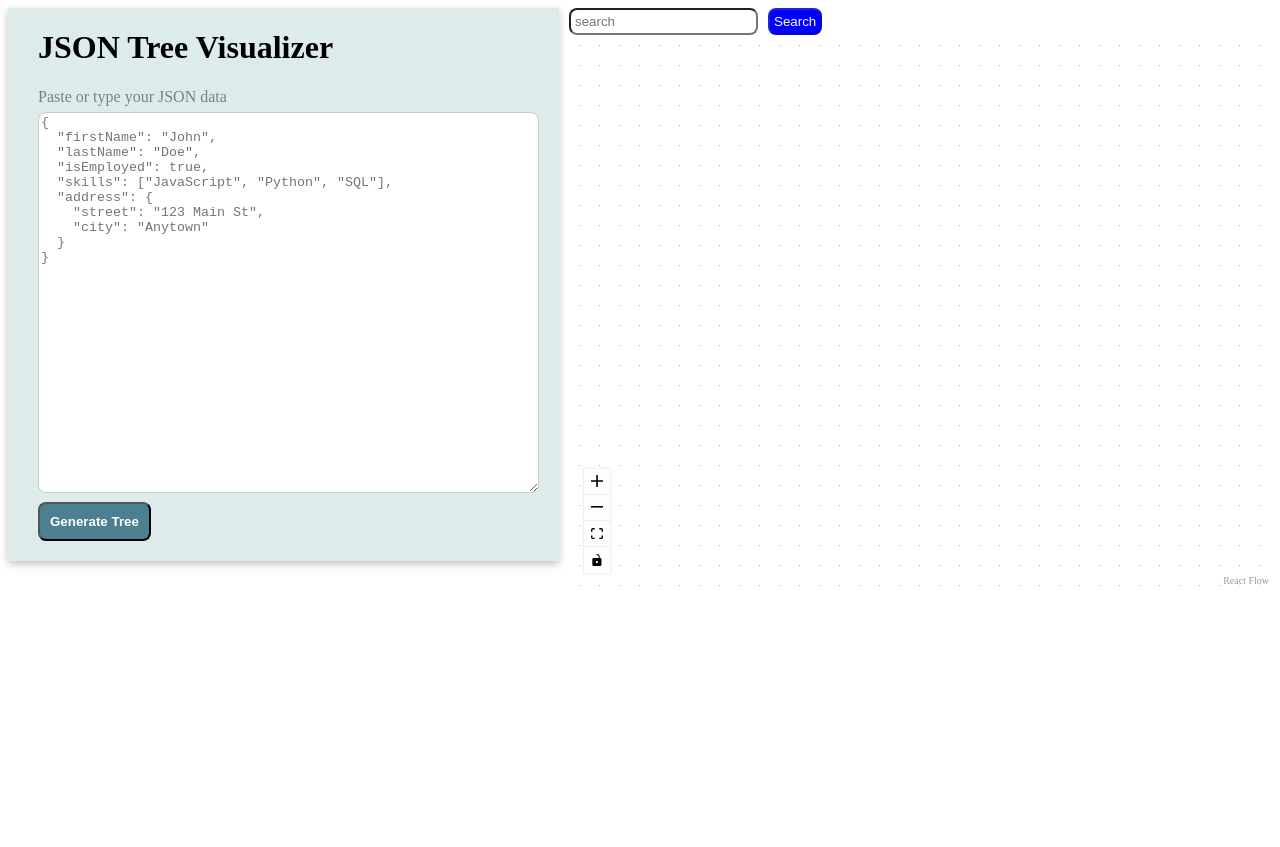
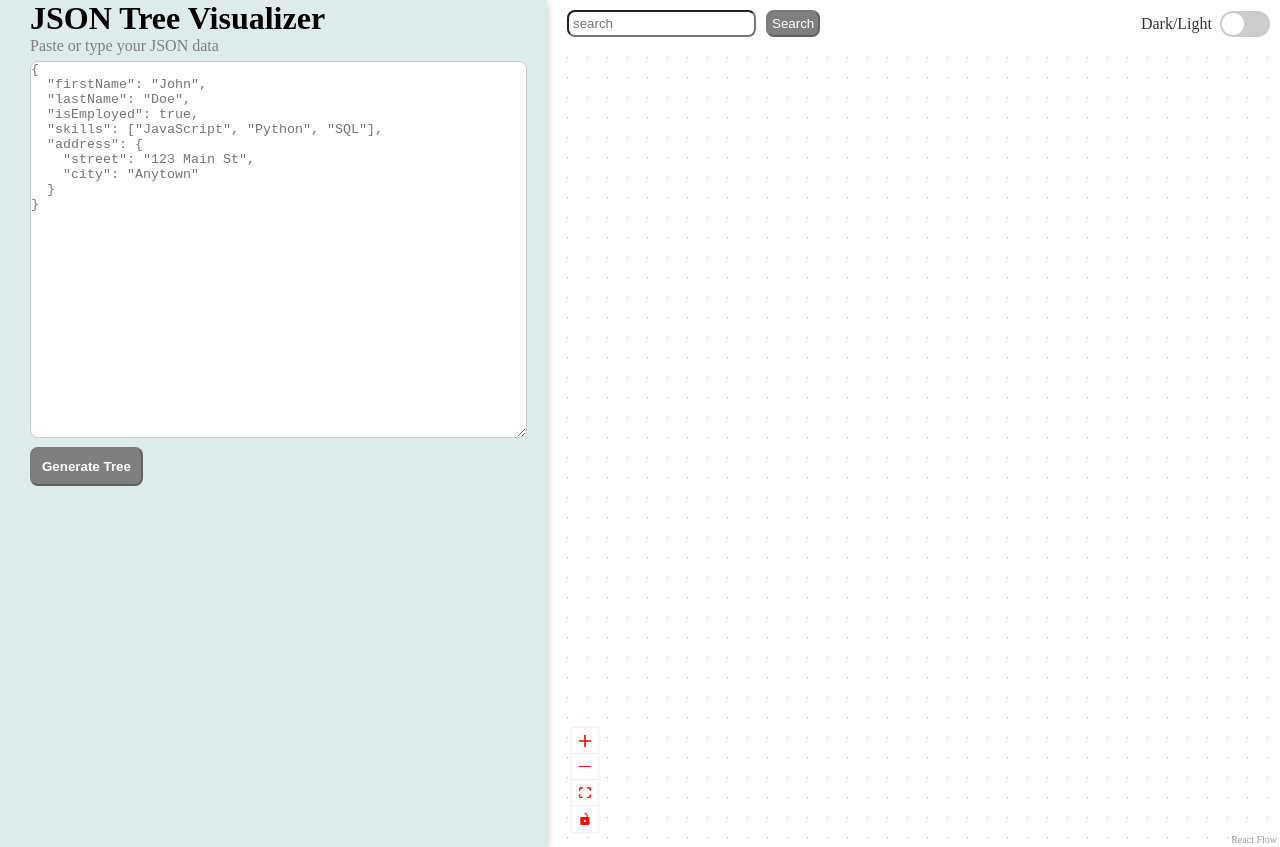
Before and after one commit to faizanfzk/JSON-Tree-Visualizer, a React (Vite) app in the folder Json-visualizer/: page / in a window 1280 px wide. Before the commit the page ends 800 px from the top, so only its background shows below. Built offline with nearby package versions, Linux system fonts and the light colour scheme.

Commit message:
feat: adds toggle-btn-and-dark-mode

```diff
--- a/Json-visualizer/package.json
+++ b/Json-visualizer/package.json
@@ -10,9 +10,11 @@
     "preview": "vite preview"
   },
   "dependencies": {
+    "@tailwindcss/vite": "^4.1.16",
     "@xyflow/react": "^12.9.0",
     "react": "^19.1.1",
-    "react-dom": "^19.1.1"
+    "react-dom": "^19.1.1",
+    "tailwindcss": "^4.1.16"
   },
   "devDependencies": {
     "@eslint/js": "^9.36.0",
--- a/Json-visualizer/src/App.css
+++ b/Json-visualizer/src/App.css
@@ -1,6 +1,12 @@
-.container {
+*{
   margin: 0;
+  padding: 0
 
+}
+
+.container.toggle{
+  background-color: black;
+  color: white;
 }
 
 .sub-wrapper {
@@ -14,9 +20,17 @@
    box-shadow: rgba(0, 0, 0, 0.24) 0px 3px 8px;
    background-color: rgb(222, 235, 235);
 }
+.json-input-wrapper.toggle{
+  background-color: black;
+  color: white;
+}
 
 .sub-heading {
   color: #7f7f7f;
+  margin-bottom: 6px;
+}
+.sub-heading.toggle {
+  color: yellowgreen;
   margin-bottom: 6px;
 }
 
@@ -38,7 +52,7 @@
 
 .node-tree-wrapper {
   width: 100%;
-  height: auto;
+
   margin-left: 10px;
   border-radius: 8px;
 
@@ -55,3 +69,20 @@
   padding: 4px;
   border-radius: 8px;
 }
+button:disabled{
+  background-color: #7f7f7f;
+  cursor:not-allowed
+}
+.search-toggle-wrapper{
+  display: flex;
+  justify-content: space-between;
+  align-items: center;
+  padding: 10px;
+}
+
+.react-flow__controls-button{
+  color: red !important;
+}
+.toggle-text{
+  color: #ffff;
+}
--- a/Json-visualizer/src/App.tsx
+++ b/Json-visualizer/src/App.tsx
@@ -4,6 +4,7 @@ import './App.css'
 import { placeholder } from './static-data/static-data';
 import NodeTreeComponent from './components/NodeTreeComponent';
 import { nodeTree } from './common-service/CommonService';
+import ToggleButton from './components/ToggleComponent';
 
 
 function App() {
@@ -12,7 +13,8 @@ function App() {
   const [jsonText, setJsonText] = useState('');
   const [nodes, setNodes] = useState([]);
   const [edges, setEdges] = useState([]);
-  const [search,setSearch] = useState('')
+  const [search, setSearch] = useState('');
+  const [isToggle, setIsToggle] = useState(false)
 
   const handleChange = (e: any) => {
     const value = e.target.value;
@@ -34,22 +36,22 @@ function App() {
     }
   }
 
-  const handleSearch = (e:any)=>{
+  const handleSearch = (e: any) => {
     const value = e.target.value;
     setSearch(value)
   }
 
   return (
-    <div className='container'>
-      <div className='sub-wrapper'>
-        <div className='json-input-wrapper'>
+    <div className={`${!isToggle ? 'container' : 'container toggle'}`}>
+      <div className={`${!isToggle ? 'sub-wrapper' : 'sub-wrapper toggle'}`}>
+        <div className={`${!isToggle ? 'json-input-wrapper' : 'json-input-wrapper toggle'}`}>
           <h1>JSON Tree Visualizer</h1>
 
           {
             (!isValidJson) && <p style={{ color: 'red', fontWeight: 500 }}>Invalid JSON</p>
           }
           <div>
-            <p className='sub-heading'>Paste or type your JSON data </p>
+            <p className={`${!isToggle ? 'sub-heading' : 'sub-heading toggle'}`}>Paste or type your JSON data </p>
             <textarea value={jsonText}
               className='textarea-box'
               rows={25}
@@ -59,20 +61,28 @@ function App() {
               onChange={handleChange}
             />
           </div>
-          <button className='generate-tree-btn'  onClick={validateJson}>
+          <button className='generate-tree-btn' disabled={!jsonText} onClick={validateJson}>
             Generate Tree
           </button>
 
         </div>
         <div className='node-tree-wrapper'>
+          <div className='search-toggle-wrapper'>
+            <div>
               <input type='search'
                 value={search}
                 className='searchbar'
                 onChange={handleSearch}
-          placeholder='search'/>
+                placeholder='search' />
               <button className='search-btn' disabled={!search} onClick={validateJson}>
                 Search
               </button>
+            </div>
+            <ToggleButton label='Dark/Light'
+              checked={isToggle}
+              className={`${isToggle ? 'toggle-text' : ''}`}
+              onChange={(e: any) => setIsToggle(e.target.checked)} />
+          </div>
           <NodeTreeComponent nodes={nodes}
             edges={edges}
           />
--- a/Json-visualizer/src/components/NodeTreeComponent.tsx
+++ b/Json-visualizer/src/components/NodeTreeComponent.tsx
@@ -17,7 +17,7 @@ const NodeTreeComponent = (props: NodeTreeProps) => {
     const { nodes, edges } = props;
 
     return (
-        <div style={{ width: '100%', height: '100%' }}>
+        <div style={{ width: '100%', height: '100vh' }}>
             <ReactFlow
                 nodes={nodes}
                 edges={edges}
--- /dev/null
+++ b/Json-visualizer/src/components/ToggleComponent.css
@@ -0,0 +1,52 @@
+.switch {
+  position: relative;
+  display: inline-flex;
+  align-items: center;
+  gap: 4px;
+  cursor: pointer;
+  user-select: none;
+}
+
+.label-text {
+  font-size: 16px;
+  color: #333;
+}
+
+.switch input {
+  opacity: 0;
+  width: 0;
+  height: 0;
+}
+
+.slider {
+  position: relative;
+  width: 50px;
+  height: 26px;
+  background-color: #ccc;
+  border-radius: 34px;
+  transition: background-color 0.4s;
+}
+
+.slider::before {
+  content: "";
+  position: absolute;
+  height: 22px;
+  width: 22px;
+  left: 2px;
+  top: 2px;
+  background-color: white;
+  border-radius: 50%;
+  transition: transform 0.4s;
+}
+
+input:checked + .slider {
+  background-color: #63b6fa;
+}
+
+input:checked + .slider::before {
+  transform: translateX(24px);
+}
+
+input:focus + .slider {
+  box-shadow: 0 0 2px #40a4f7;
+}
--- /dev/null
+++ b/Json-visualizer/src/components/ToggleComponent.tsx
@@ -0,0 +1,32 @@
+import './ToggleComponent.css';
+
+interface ToggleButtonProps {
+    label: string;
+    checked: boolean;
+    onChange: (checked: boolean) => void;
+    className?:any;
+}
+
+const ToggleButton = (props: ToggleButtonProps) => {
+    const { label, checked, onChange,className } = props;
+
+    const handleChange = (checked: any) => {
+        console.log(checked)
+        if (onChange) {
+            onChange(checked);
+        }
+    }
+
+    return (
+        <label className="switch">
+            {label && (
+                <span className={className ? className:'label-text'}>
+                    {label}
+                </span>
+            )}
+            <input type="checkbox" checked={checked} onChange={handleChange} />
+            <span className="slider round"></span>
+        </label>
+    )
+}
+export default ToggleButton;
```
Also changed, not shown: 1 other file (tests, documents, lock files or other folders). Lines whose indentation alone changed are shown as unchanged.
